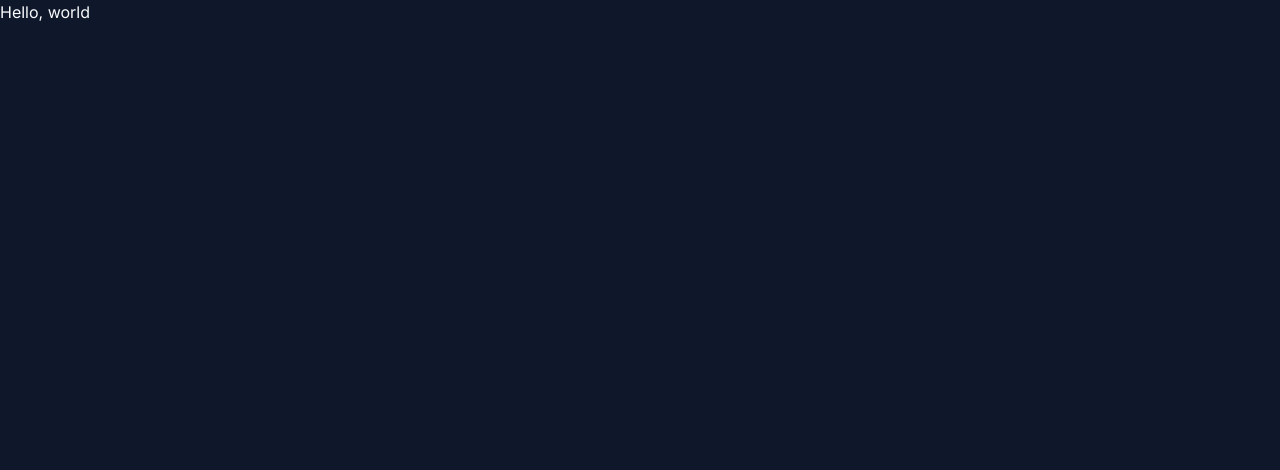
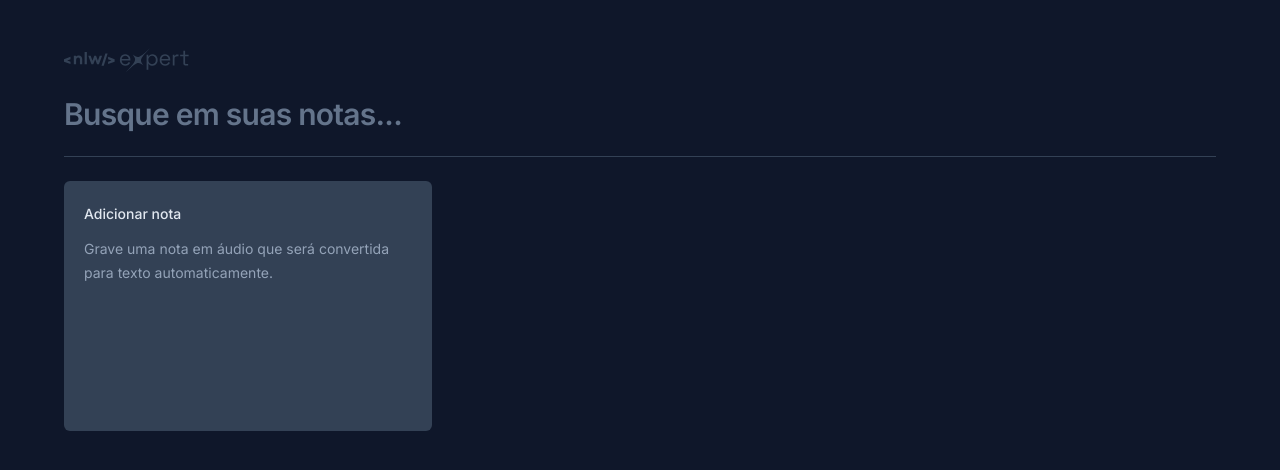
Before and after one commit to jvc22/expert-notes, a React (Vite) app: page / in a window 1280 px wide. Shown: the top 470 px of the page. Built offline with nearby package versions, Linux system fonts and the light colour scheme.

Commit message:
feat: add search input && map notes

```diff
--- a/src/app.tsx
+++ b/src/app.tsx
@@ -1,3 +1,73 @@
+import { ChangeEvent, useState } from 'react'
+import logo from './assets/logo-nlw-expert.svg'
+import { NewNoteCard } from './components/new-note-card'
+import { NoteCard } from './components/note-card'
+
+interface Note {
+  id: string
+  date: Date
+  content: string
+}
+
 export function App() {
-  return <h1>Hello, world</h1>
+  const [search, setSearch] = useState('')
+  const [notes, setNotes] = useState<Note[]>(() => {
+    const notesOnStorage = localStorage.getItem('notes')
+
+    if (notesOnStorage) {
+      return JSON.parse(notesOnStorage)
+    } else {
+      return []
+    }
+  })
+
+  function onNoteCreated(content: string) {
+    const newNote = {
+      id: crypto.randomUUID(),
+      date: new Date(),
+      content,
+    }
+
+    const notesArray = [newNote, ...notes]
+    setNotes(notesArray)
+
+    localStorage.setItem('notes', JSON.stringify(notesArray))
+  }
+
+  function handleSearch(ev: ChangeEvent<HTMLInputElement>) {
+    const query = ev.target.value
+    setSearch(query)
+  }
+
+  const filteredNotes =
+    search !== ''
+      ? notes.filter((note) =>
+          note.content.toLocaleLowerCase().includes(search.toLocaleLowerCase()),
+        )
+      : notes
+
+  return (
+    <div className="mx-auto max-w-6xl my-12 space-y-6">
+      <img src={logo} alt="NLW Expert" />
+
+      <form className="w-full">
+        <input
+          type="text"
+          placeholder="Busque em suas notas..."
+          className="w-full bg-transparent text-3xl font-semibold tracking-tight placeholder:text-slate-500 outline-none"
+          onChange={handleSearch}
+        />
+      </form>
+
+      <div className="h-px bg-slate-700" />
+
+      <div className="grid grid-cols-3 gap-6 auto-rows-[250px]">
+        <NewNoteCard onNoteCreated={onNoteCreated} />
+
+        {filteredNotes.map((note) => (
+          <NoteCard key={note.id} note={note} />
+        ))}
+      </div>
+    </div>
+  )
 }
```
